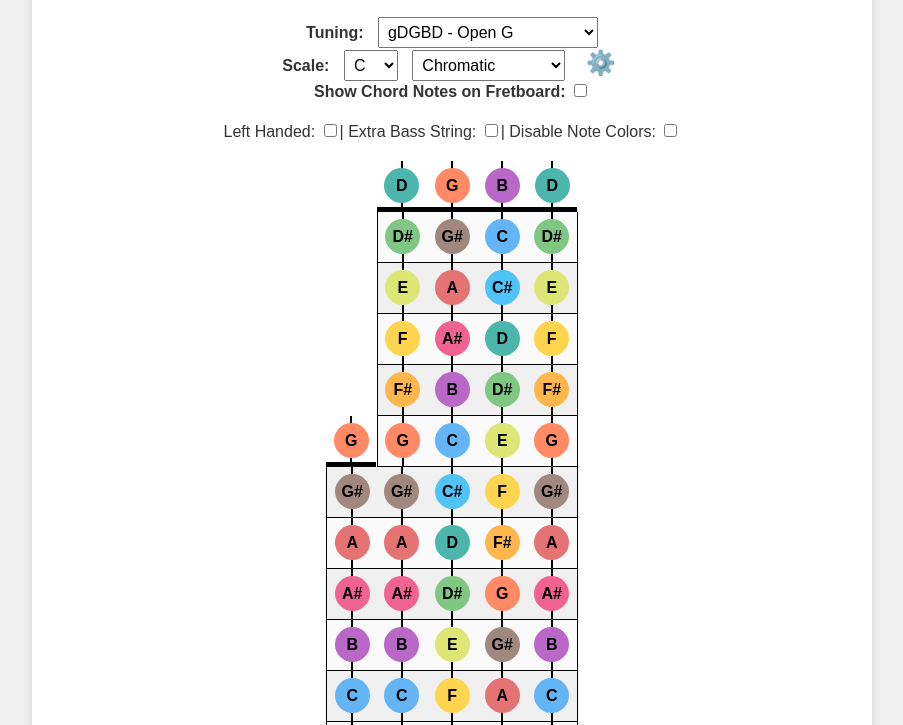
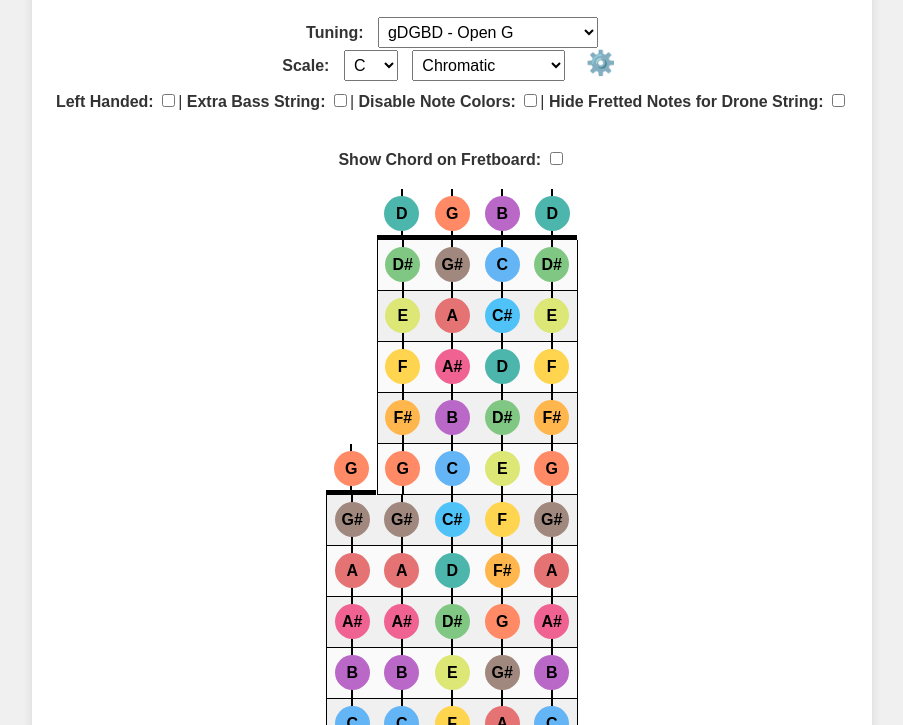
Before and after one commit to oleyb/banjo-fretboard-visualizer, a website built with Vite: page index.html in a window 1280 px wide. Both pictures are taken after a click on the button "⚙️". Shown: the part 75-800 px from the top of the page, without its empty margins (188-1091 px from the left). Built offline with nearby package versions, Linux system fonts and the light colour scheme.

Commit message:
Add option to hide fretted drone chord notes.

```diff
--- a/index.html
+++ b/index.html
@@ -20,30 +20,33 @@
                 <select id="scaleType"></select>
                 <button id="toggleOptions" class="gear-button">⚙️</button>
             </div>
+            <div class="extra-options">
+                <label for="leftHanded">Left Handed:</label>
+                <input type="checkbox" id="leftHanded">|
+
+                <label for="extraBass">Extra Bass String:</label>
+                <input type="checkbox" id="extraBass">|
+
+                <label for="disableColors">Disable Note Colors:</label>
+                <input type="checkbox" id="disableColors">|
+
+                <label for="hideDroneFrets">Hide Fretted Notes for Drone String:</label>
+                <input type="checkbox" id="hideDroneFrets">
+            </div>
+            <br />
             <div class="row">
-
-                <label for="chordNote" class="chord-label">Show Chord Notes on Fretboard:</label>
+                <label for="displayChord">Show Chord on Fretboard:</label>
                 <input type="checkbox" id="displayChord">
-
             </div>
             <div id="chordSelection" class="row" style="display: none;">
-
+                <!-- <label for="chordNote" class="chord-label">Chord:</label> -->
                 <select id="chordNote"></select>
-                <select id="chordType"></select><strong>:</strong>
+                <select id="chordType"></select>
                 <div id="chordNotesContainer" class="chord-notes"></div>
             </div>
         </div>
 
-        <div class="extra-options">
-            <label for="leftHanded">Left Handed:</label>
-            <input type="checkbox" id="leftHanded">|
 
-            <label for="extraBass">Extra Bass String:</label>
-            <input type="checkbox" id="extraBass">|
-
-            <label for="disableColors">Disable Note Colors:</label>
-            <input type="checkbox" id="disableColors">
-        </div>
 
         <div id="fretboard"></div>
     </div>
--- a/src/script.js
+++ b/src/script.js
@@ -11,6 +11,7 @@ const displayChordCheckbox = document.getElementById('displayChord');
 const leftHandedCheckbox = document.getElementById('leftHanded');
 const extraBassCheckbox = document.getElementById('extraBass');
 const disableColorsCheckbox = document.getElementById('disableColors');
+const hideDroneFretsCheckbox = document.getElementById('hideDroneFrets');
 const fretboard = document.getElementById('fretboard');
 const extraOptions = document.querySelector('.extra-options');
 const container = document.querySelector('.container');
@@ -42,7 +43,7 @@ function getEquivalentNote(note, useFlats) {
     return note;
 }
 
-function getFretboardNotes(tuning, scaleNotes, chordNotes, extraBass) {
+function getFretboardNotes(tuning, scaleNotes, chordNotes, extraBass, hideDroneFrets) {
     const fretboardNotes = [];
     const useFlats = isFlatScale(scaleNotes);
     const tuningNotes = [...tunings[tuning]];
@@ -58,6 +59,8 @@ function getFretboardNotes(tuning, scaleNotes, chordNotes, extraBass) {
 
         for (let fret = 0; fret <= 12; fret++) {
             if (stringIndex === 0 && fret < 5) { // Handle the fifth string starting at the fifth fret
+                stringNotes.push('');
+            } else if (hideDroneFrets && stringIndex === 0 && fret > 5) { // Hide fretted notes for the drone string except at the fifth fret
                 stringNotes.push('');
             } else {
                 const actualFret = stringIndex === 0 ? fret - 5 : fret;
@@ -87,10 +90,11 @@ export function updateFretboard() {
     const isLeftHanded = leftHandedCheckbox.checked;
     const extraBass = extraBassCheckbox.checked;
     const disableColors = disableColorsCheckbox.checked;
+    const hideDroneFrets = hideDroneFretsCheckbox.checked;
 
     console.log('Chord Notes:', chordNotes); // Debugging line
 
-    let notes = getFretboardNotes(tuning, scaleNotes, chordNotes, extraBass);
+    let notes = getFretboardNotes(tuning, scaleNotes, chordNotes, extraBass, hideDroneFrets);
 
     fretboard.innerHTML = '';
 
@@ -217,7 +221,7 @@ function updateChordNotesDisplay() {
 
     if (chordType) {
         const chordNotes = chords[chordNote][chordType];
-        chordNotesContainer.innerText = `${chordNotes.join(', ')}`;
+        chordNotesContainer.innerText = chordNotes.join(', ');
     }
 }
 
@@ -230,6 +234,7 @@ function saveSettings() {
     localStorage.setItem('leftHanded', leftHandedCheckbox.checked);
     localStorage.setItem('extraBass', extraBassCheckbox.checked);
     localStorage.setItem('disableColors', disableColorsCheckbox.checked);
+    localStorage.setItem('hideDroneFrets', hideDroneFretsCheckbox.checked);
     localStorage.setItem('extraOptionsVisible', extraOptions.style.display !== 'none');
 }
 
@@ -242,6 +247,7 @@ function loadSettings() {
     const savedLeftHanded = localStorage.getItem('leftHanded');
     const savedExtraBass = localStorage.getItem('extraBass');
     const savedDisableColors = localStorage.getItem('disableColors');
+    const savedHideDroneFrets = localStorage.getItem('hideDroneFrets');
     const savedExtraOptionsVisible = localStorage.getItem('extraOptionsVisible');
 
     if (savedTuning) tuningSelect.value = savedTuning;
@@ -253,6 +259,7 @@ function loadSettings() {
     if (savedLeftHanded !== null) leftHandedCheckbox.checked = JSON.parse(savedLeftHanded);
     if (savedExtraBass !== null) extraBassCheckbox.checked = JSON.parse(savedExtraBass);
     if (savedDisableColors !== null) disableColorsCheckbox.checked = JSON.parse(savedDisableColors);
+    if (savedHideDroneFrets !== null) hideDroneFretsCheckbox.checked = JSON.parse(savedHideDroneFrets);
     if (savedExtraOptionsVisible !== null) {
         extraOptions.style.display = JSON.parse(savedExtraOptionsVisible) ? 'block' : 'none';
     }
@@ -283,6 +290,7 @@ export function initializeApp() {
     leftHandedCheckbox.addEventListener('change', updateFretboard);
     extraBassCheckbox.addEventListener('change', updateFretboard);
     disableColorsCheckbox.addEventListener('change', updateFretboard);
+    hideDroneFretsCheckbox.addEventListener('change', updateFretboard);
 
     // Load saved settings
     loadSettings();
--- a/src/styles.css
+++ b/src/styles.css
@@ -104,14 +104,14 @@ h1 {
 
 .left-edge {
   border-left: 0.5px solid #000;
-  /* negative margine removes the gap created by
+  /* negative margin removes the gap created by
   the border on the opposite side. */
   margin-right: -0.5px;
 }
 
 .right-edge {
   border-right: 0.5px solid #000;
-  /* negative margine removes the gap created by
+  /* negative margin removes the gap created by
   the border on the opposite side. */
   margin-left: -0.5px;
 }
@@ -165,6 +165,13 @@ h1 {
   background-color: #d8d8d8 !important; /* Grey */
 }
 
+.chord-notes {
+  display: inline-block;
+  margin-left: 10px;
+  font-weight: bold;
+}
+
+
 .highlight-chord {
   border: 4px solid #000; /* Border around chord notes */
 }
@@ -172,9 +179,3 @@ h1 {
 .highlight-chord-out-of-scale {
   border-style: dashed;
 }
-
-.chord-notes {
-  display: inline-block;
-  margin-left: 10px;
-  font-weight: bold;
-}
```
